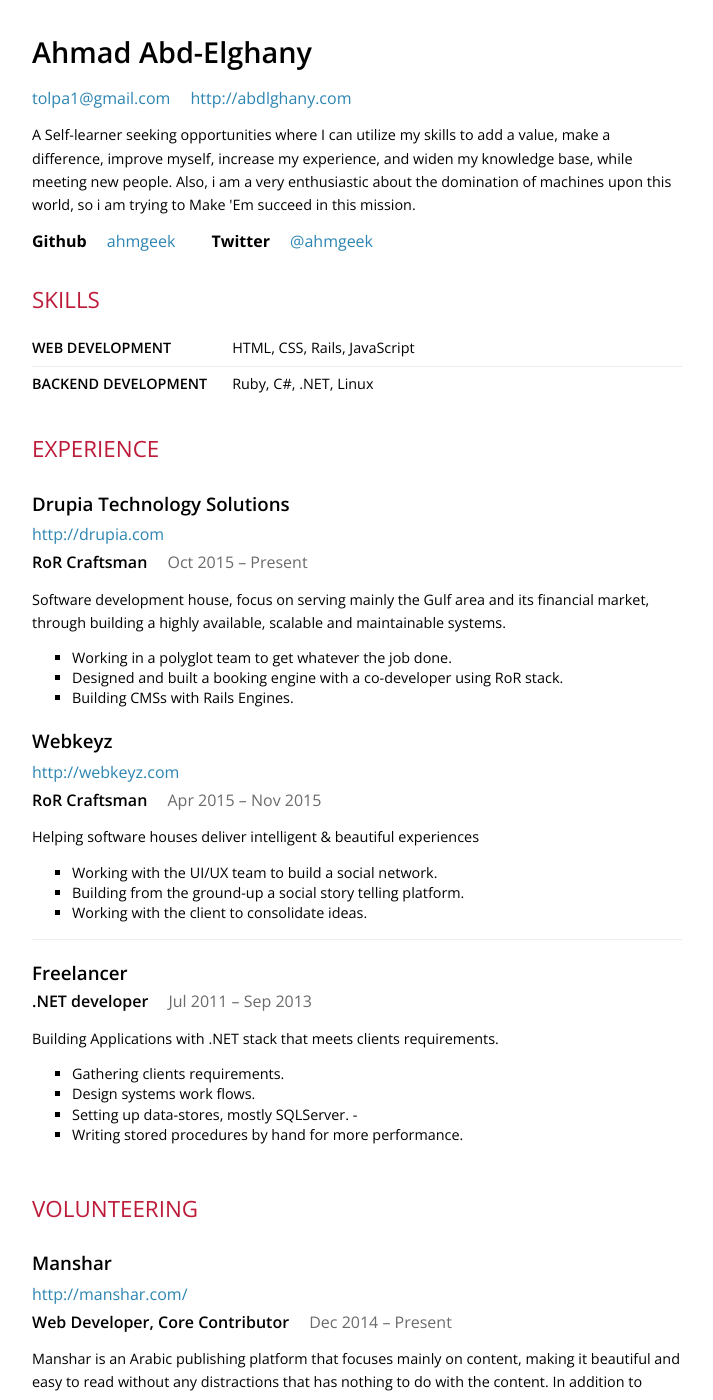
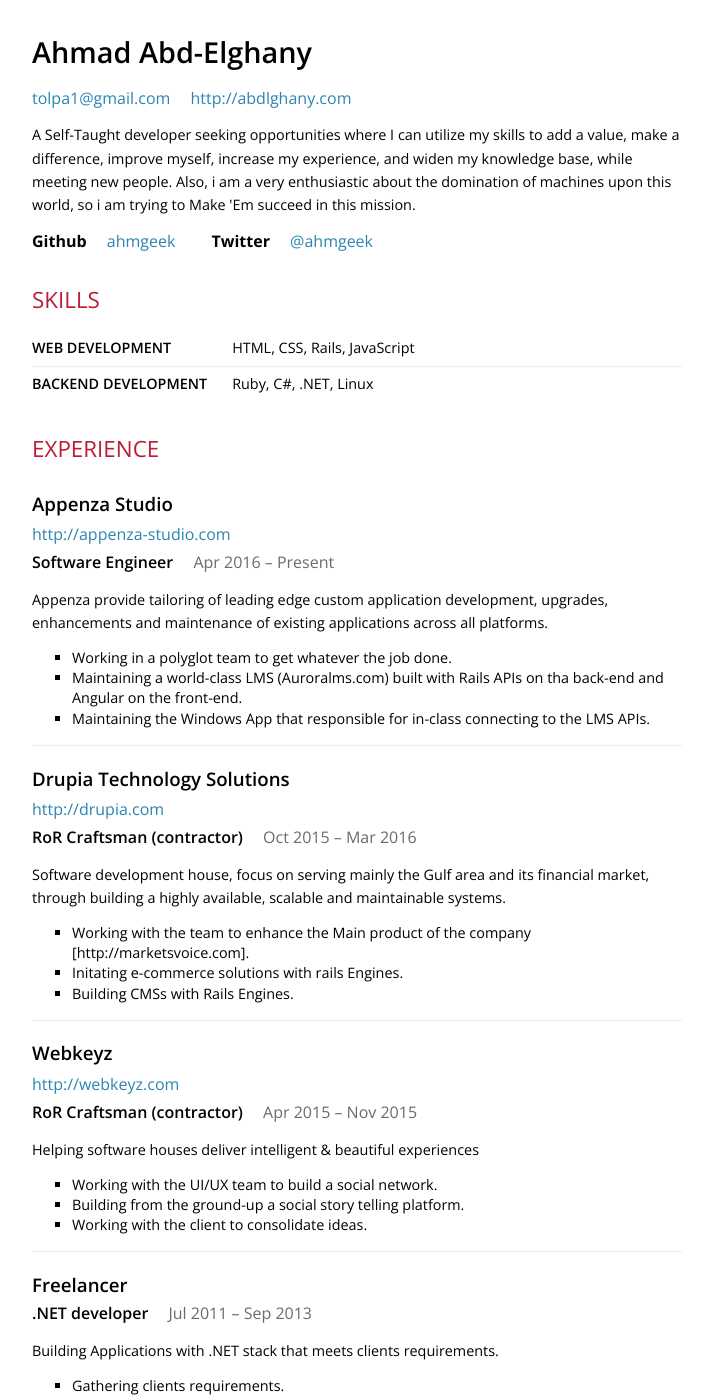
Before and after one commit to ahmgeek/_ahmgeek.github.io, a Jekyll site: the page resume.html, which Jekyll copies as it is, in a window 1280 px wide and 1400 px high. Shown: the whole window, without its empty margins (283-996 px from the left). Built offline with Jekyll 4.4.1, drawn with Linux system fonts in a browser that asks for light colours; Markdown is read by kramdown in place of the engine named in the settings; some of the changed text lies outside the part shown.

Commit message:
Fix CNAME and squash up to the top 7 commits

```diff
--- /dev/null
+++ b/CNAME
@@ -0,0 +1 @@
+abdlghany.com
--- a/_config.yml
+++ b/_config.yml
@@ -1,6 +1,6 @@
 # Dependencies
-markdown:         redcarpet
-highlighter:      pygments
+markdown:         kramdown
+highlighter:      rouge
 
 # Permalinks
 permalink:        /:title
--- a/_layouts/default.html
+++ b/_layouts/default.html
@@ -13,7 +13,7 @@
                 <ul class="nav">
                     <li><a href="/about-ahmad">About Me</a></li>
                     <li><a href="https://github.com/ahmgeek">Projects</a></li>
-                    <li><a href="/cv" target="_blank">CV</a></li>
+                    <li><a href="/resume" target="_blank">CV</a></li>
                     <li><a href="https://github.com/ahmgeek/feedback/issues/new" target="_blank">Questions</a></li>
                 </ul>
         </div>
--- a/cv.html
+++ b/resume.html
@@ -208,6 +208,8 @@
 	</style>
 
 	<link href='http://fonts.googleapis.com/css?family=Open+Sans:400,600,700,300' rel='stylesheet' type='text/css'>
+	<link rel="ahmad-8-bit" sizes="144x144" href="/public/image.png">
+                                 <link rel="shortcut icon" href="/public/favicon.ico">
 
 	</head>
 	<body>
@@ -219,8 +221,7 @@
 			<h1>Ahmad Abd-Elghany</h1>
 			<div class="contact">
 				<span class="detail">
-					<a href="/cdn-cgi/l/email-protection#b8ccd7d4c8d989f8dfd5d9d1d496dbd7d5"><span class="__cf_email__" data-cfemail="b7c3d8dbc7d686f7d0dad6dedb99d4d8da">[email&#160;protected]</span><script data-cfhash='f9e31' type="text/javascript">
-/* <![CDATA[ */!function(){try{var t="currentScript"in document?document.currentScript:function(){for(var t=document.getElementsByTagName("script"),e=t.length;e--;)if(t[e].getAttribute("data-cfhash"))return t[e]}();if(t&&t.previousSibling){var e,r,n,i,c=t.previousSibling,a=c.getAttribute("data-cfemail");if(a){for(e="",r=parseInt(a.substr(0,2),16),n=2;a.length-n;n+=2)i=parseInt(a.substr(n,2),16)^r,e+=String.fromCharCode(i);e=document.createTextNode(e),c.parentNode.replaceChild(e,c)}t.parentNode.removeChild(t);}}catch(u){}}()/* ]]> */</script></a>
+					<a href="/cdn-cgi/l/email-protection#1662797a66772756717b777f7a3875797b"><span class="__cf_email__" data-cfemail="681c0704180959280f05090104460b0705">[email&#160;protected]</span><script data-cfhash='f9e31' type="text/javascript">/* <![CDATA[ */!function(t,e,r,n,c,a,p){try{t=document.currentScript||function(){for(t=document.getElementsByTagName('script'),e=t.length;e--;)if(t[e].getAttribute('data-cfhash'))return t[e]}();if(t&&(c=t.previousSibling)){p=t.parentNode;if(a=c.getAttribute('data-cfemail')){for(e='',r='0x'+a.substr(0,2)|0,n=2;a.length-n;n+=2)e+='%'+('0'+('0x'+a.substr(n,2)^r).toString(16)).slice(-2);p.replaceChild(document.createTextNode(decodeURIComponent(e)),c)}p.removeChild(t)}}catch(u){}}()/* ]]> */</script></a>
 				</span>
 				<span class="detail">
 					<a href="http://abdlghany.com">http://abdlghany.com</a>
@@ -229,7 +230,7 @@
 		</header>
 
 
-		<p>A Self-learner seeking opportunities where I can utilize my skills to add a value, make a difference, improve myself, increase my experience, and widen my knowledge base, while meeting new people. Also, i am a very enthusiastic about the domination of machines upon this world, so i am trying to Make &#x27;Em succeed in this mission.</p>
+		<p>A Self-Taught developer seeking opportunities where I can utilize my skills to add a value, make a difference, improve myself, increase my experience, and widen my knowledge base, while meeting new people. Also, i am a very enthusiastic about the domination of machines upon this world, so i am trying to Make &#x27;Em succeed in this mission.</p>
 
 			<div class="profile">
 				<strong class="network">
@@ -281,31 +282,56 @@
 		<h2>Experience</h2>
 		<section class="item nobreak">
 			<header>
+					<h3 class="name">Appenza Studio</h3>
+
+						<h4 class="url"><a href="http://appenza-studio.com">http://appenza-studio.com</a></h4>
+			</header>
+			<span class="position">
+				Software Engineer
+			</span>
+
+			<span class="startDate">
+				Apr 2016
+			</span>
+			<span class="endDate">
+				&ndash; Present
+			</span>
+
+			<div class="summary">
+				<p>Appenza provide tailoring of leading edge custom application development, upgrades, enhancements and maintenance of existing applications across all platforms.</p>
+			</div>
+			<ul class="highlights">
+				<li>Working in a polyglot team to get whatever the job done.</li>
+				<li>Maintaining a world-class LMS (Auroralms.com) built with Rails APIs on tha back-end and Angular on the front-end.</li>
+				<li>Maintaining the Windows App that responsible for in-class connecting to the LMS APIs.</li>
+			</ul>
+		</section>
+		<section class="item nobreak">
+			<header>
 					<h3 class="name">Drupia Technology Solutions</h3>
 
 						<h4 class="url"><a href="http://drupia.com">http://drupia.com</a></h4>
 			</header>
 			<span class="position">
-				RoR Craftsman
+				RoR Craftsman (contractor)
 			</span>
 
 			<span class="startDate">
 				Oct 2015
 			</span>
 			<span class="endDate">
-				&ndash; Present
+				&ndash; Mar 2016
 			</span>
 
 			<div class="summary">
 				<p>Software development house, focus on serving mainly the Gulf area and its financial market, through building a highly available, scalable and  maintainable systems.</p>
 			</div>
 			<ul class="highlights">
-				<li>Working in a polyglot team to get whatever the job done.</li>
-				<li>Designed and built a booking engine with a co-developer using RoR stack.</li>
+				<li>Working with the team to enhance the Main product of the company [http://marketsvoice.com].</li>
+				<li>Initating e-commerce solutions with rails Engines.</li>
 				<li>Building CMSs with Rails Engines.</li>
 			</ul>
 		</section>
-		</div>
 		<section class="item nobreak">
 			<header>
 					<h3 class="name">Webkeyz</h3>
@@ -313,7 +339,7 @@
 						<h4 class="url"><a href="http://webkeyz.com">http://webkeyz.com</a></h4>
 			</header>
 			<span class="position">
-				RoR Craftsman
+				RoR Craftsman (contractor)
 			</span>
 
 			<span class="startDate">
@@ -365,7 +391,7 @@
 		<h2>Volunteering</h2>
 		<div class="item nobreak">
 			<header>
-					<h3 class="name">Manshar</h3>
+					<h3 class="name">Manshar (OSS)</h3>
 					<h4 class="url"><a href="http://manshar.com/">http://manshar.com/</a></h4>
 			</header>
 			<span class="position">
@@ -386,6 +412,7 @@
 				<li>Focusing on tuning the performance of the platform.</li>
 				<li>Laying the foundation of the image infrastructure.</li>
 				<li>Writing and helping with the content.</li>
+        <li>Blogging about the process of building Manshar [<a href="https://medium.com/@ahmgeek/medium-for-arab-682e5901cceb">Medium For Arabs</a>]</li>
 			</ul>
 		</div>
 		</div>
```
Also changed, not shown: other parts of resume.html (+3 -7 lines), resume.json (added, +161 -0 lines), 1 other file.
